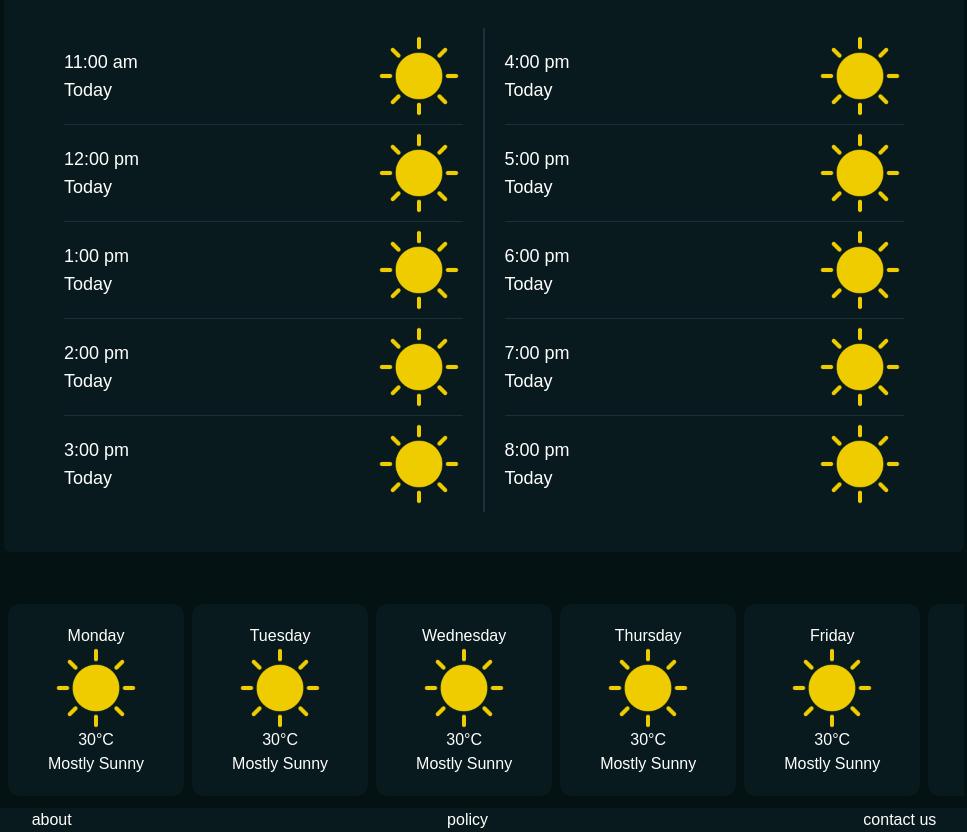
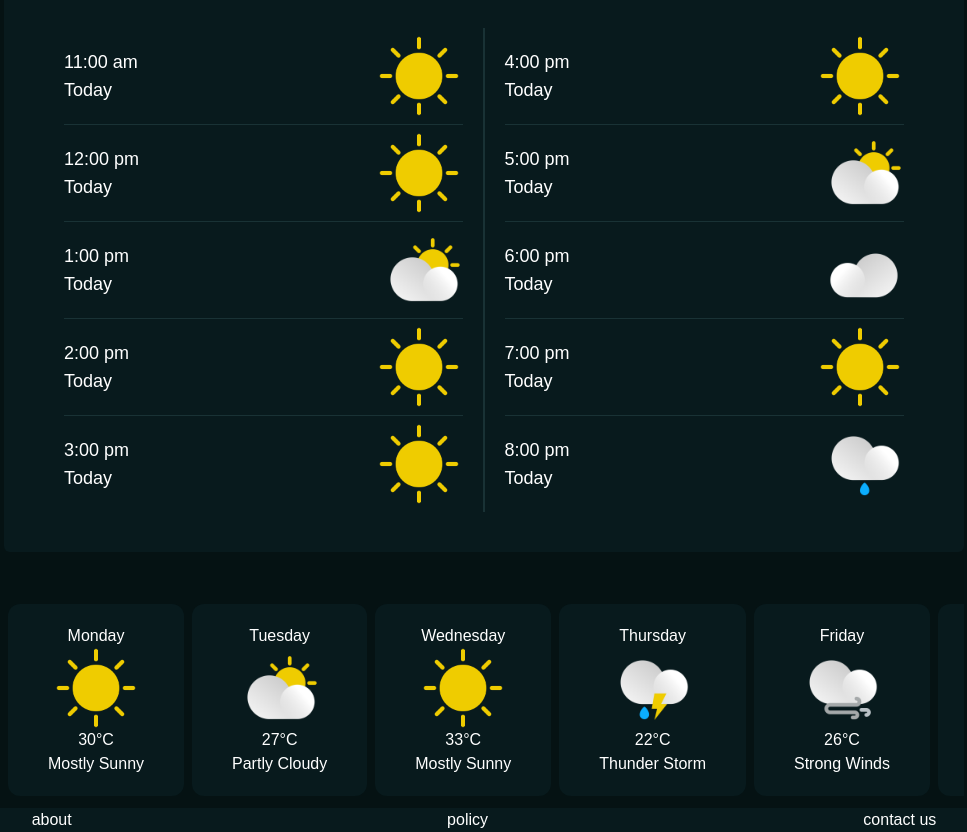
Before and after one commit to Rai-shwith/SkyCast, a website built with Vite: page index.html in a window 1280 px wide. Shown: the part 540-1372 px from the top of the page, without its empty margins (156-1123 px from the left). Built offline with nearby package versions, Linux system fonts and the light colour scheme; a web font is replaced by a local one.

Commit message:
chore: changed daily whether

```diff
--- a/index.html
+++ b/index.html
@@ -105,7 +105,7 @@
                         <div class="">Today</div>
                     </div>
                     <div class="visuals">
-                        <img class="visual h-[3rem] md:h-[5rem]" src="assets/images/01.png">
+                        <img class="visual h-[3rem] md:h-[5rem]" src="assets/images/02.png">
                     </div>
                 </div>
                 <div class="weather-card flex justify-between items-center mx-5 py-2">
@@ -143,7 +143,7 @@
                         <div class="">Today</div>
                     </div>
                     <div class="visuals">
-                        <img class="visual h-[3rem] md:h-[5rem]" src="assets/images/01.png">
+                        <img class="visual h-[3rem] md:h-[5rem]" src="assets/images/02.png">
                     </div>
                 </div>
                 <div class="weather-card flex justify-between items-center mx-5 py-2">
@@ -152,7 +152,7 @@
                         <div class="">Today</div>
                     </div>
                     <div class="visuals">
-                        <img class="visual h-[3rem] md:h-[5rem]" src="assets/images/01.png">
+                        <img class="visual h-[3rem] md:h-[5rem]" src="assets/images/03.png">
                     </div>
                 </div>
                 <div class="weather-card flex justify-between items-center mx-5 py-2">
@@ -170,7 +170,7 @@
                         <div class="">Today</div>
                     </div>
                     <div class="visuals">
-                        <img class="visual h-[3rem] md:h-[5rem]" src="assets/images/01.png">
+                        <img class="visual h-[3rem] md:h-[5rem]" src="assets/images/09.png">
                     </div>
                 </div>
             </div>
@@ -188,12 +188,12 @@
             </div>
             <div class="day-card flex bg-[#081A1D] py-5 px-10 rounded-xl flex-col items-center m-1 w-fit flex-shrink-0">
                 <div class="day">Tuesday</div>
-                <img class="visual h-[5rem]" src="assets/images/01.png">
+                <img class="visual h-[5rem]" src="assets/images/02.png">
                 <div class="info flex flex-col items-center">
                     <div>
-                        <span class="temp">30</span><span>°C</span>
+                        <span class="temp">27</span><span>°C</span>
                     </div>
-                    <div class="weather-type">Mostly Sunny</div>
+                    <div class="weather-type">Partly Cloudy</div>
                 </div>
             </div>
             <div class="day-card flex bg-[#081A1D] py-5 px-10 rounded-xl flex-col items-center m-1 w-fit flex-shrink-0">
@@ -201,39 +201,39 @@
                 <img class="visual h-[5rem]" src="assets/images/01.png">
                 <div class="info flex flex-col items-center">
                     <div>
-                        <span class="temp">30</span><span>°C</span>
+                        <span class="temp">33</span><span>°C</span>
                     </div>
                     <div class="weather-type">Mostly Sunny</div>
                 </div>
             </div>
             <div class="day-card flex bg-[#081A1D] py-5 px-10 rounded-xl flex-col items-center m-1 w-fit flex-shrink-0">
                 <div class="day">Thursday</div>
-                <img class="visual h-[5rem]" src="assets/images/01.png">
+                <img class="visual h-[5rem]" src="assets/images/11.png">
                 <div class="info flex flex-col items-center">
                     <div>
-                        <span class="temp">30</span><span>°C</span>
+                        <span class="temp">22</span><span>°C</span>
                     </div>
-                    <div class="weather-type">Mostly Sunny</div>
+                    <div class="weather-type">Thunder Storm</div>
                 </div>
             </div>
             <div class="day-card flex bg-[#081A1D] py-5 px-10 rounded-xl flex-col items-center m-1 w-fit flex-shrink-0">
                 <div class="day">Friday</div>
-                <img class="visual h-[5rem]" src="assets/images/01.png">
+                <img class="visual h-[5rem]" src="assets/images/04.png">
                 <div class="info flex flex-col items-center">
                     <div>
-                        <span class="temp">30</span><span>°C</span>
+                        <span class="temp">26</span><span>°C</span>
                     </div>
-                    <div class="weather-type">Mostly Sunny</div>
+                    <div class="weather-type">Strong Winds</div>
                 </div>
             </div>
             <div class="day-card flex bg-[#081A1D] py-5 px-10 rounded-xl flex-col items-center m-1 w-fit flex-shrink-0">
                 <div class="day">Saturday</div>
-                <img class="visual h-[5rem]" src="assets/images/01.png">
+                <img class="visual h-[5rem]" src="assets/images/02.png">
                 <div class="info flex flex-col items-center">
                     <div>
-                        <span class="temp">30</span><span>°C</span>
+                        <span class="temp">28</span><span>°C</span>
                     </div>
-                    <div class="weather-type">Mostly Sunny</div>
+                    <div class="weather-type">Partly Cloudy</div>
                 </div>
             </div>
             <div class="day-card flex bg-[#081A1D] py-5 px-10 rounded-xl flex-col items-center m-1 w-fit flex-shrink-0">
```
